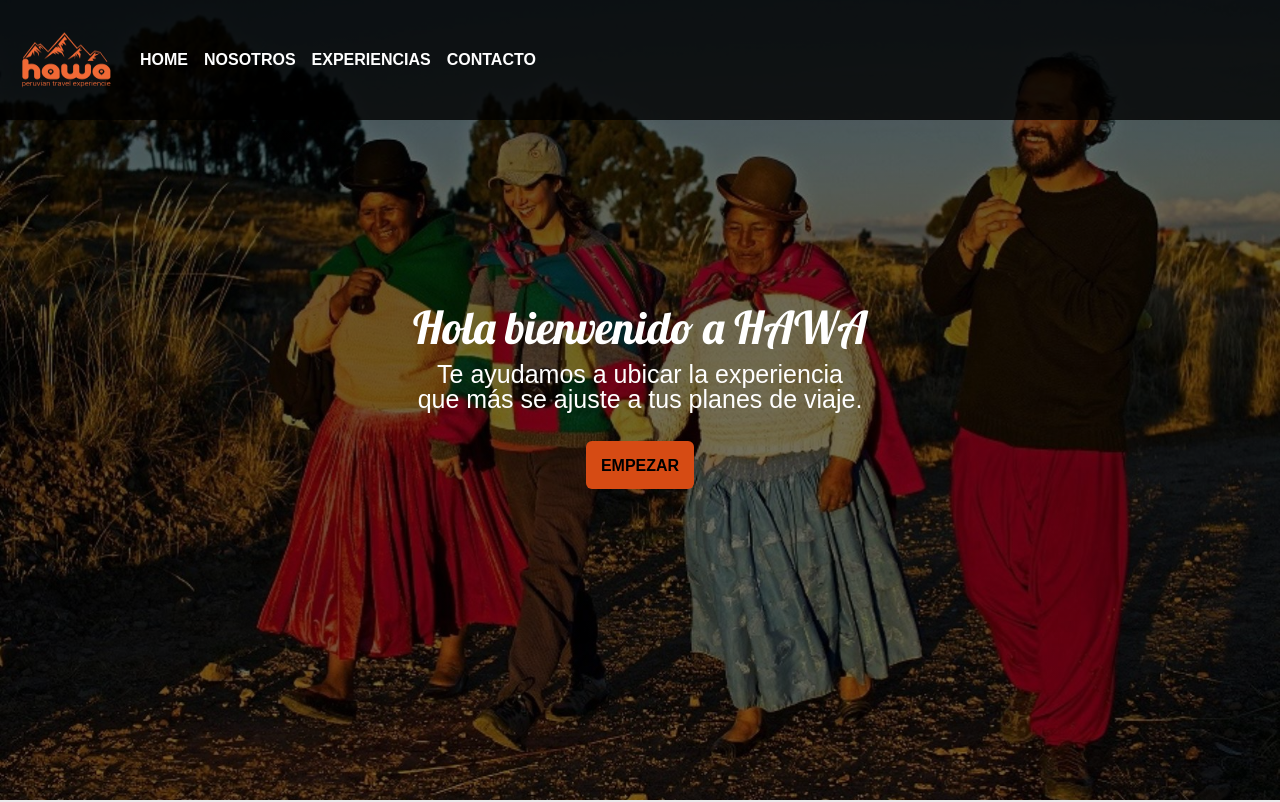
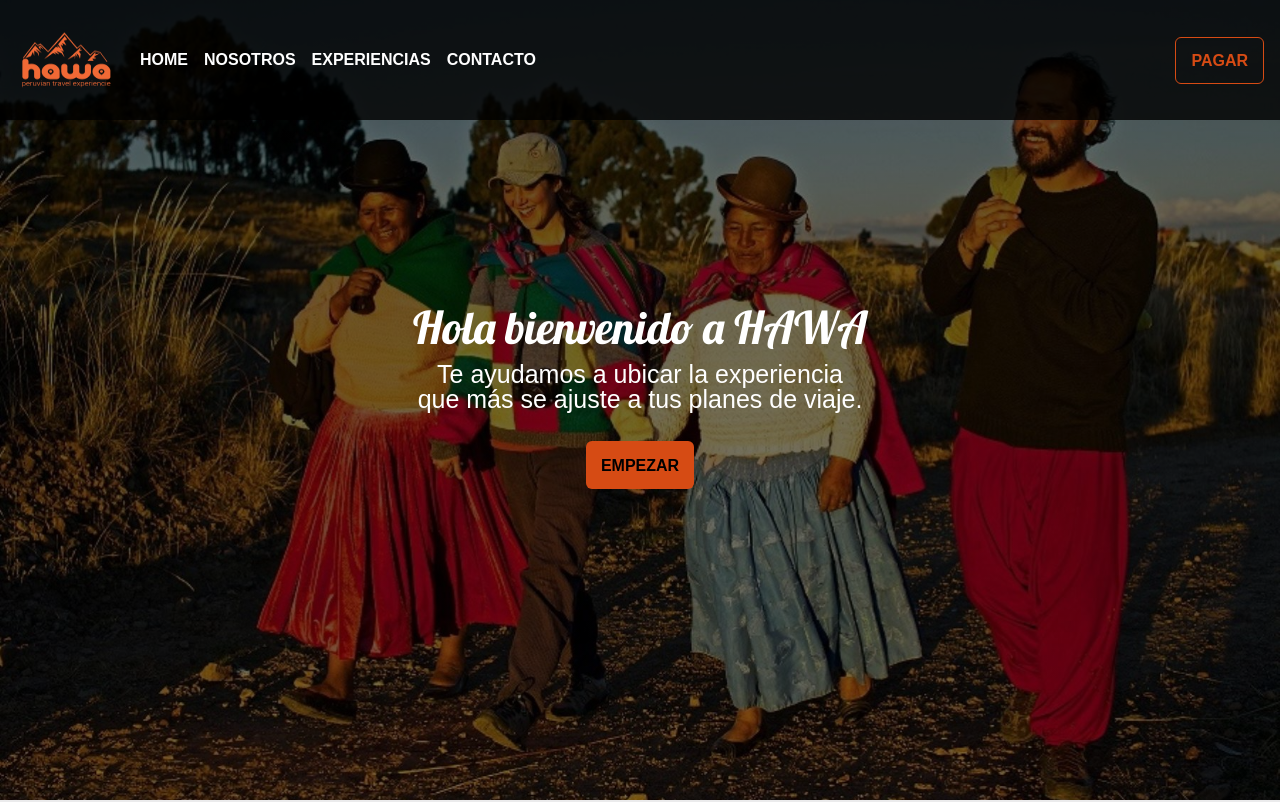
Before and after one commit to Betsycampos/llaqta-hawa, a plain HTML site: page hawa/home.html in a window 1280 px wide. Shown: the top 802 px of the page. Drawn offline with nearby package versions, Linux system fonts and the light colour scheme; a web font is replaced by a local one.

Commit message:
Añadiendo Pago

```diff
--- a/hawa/home.html
+++ b/hawa/home.html
@@ -24,7 +24,7 @@
     </a>
     <button class="navbar-toggler" type="button" data-toggle="collapse" data-target="#navbarNav" aria-controls="navbarNav"
       aria-expanded="false" aria-label="Toggle navigation">
-      <i class="fas fa-bars color-menu"></i>
+      <i class="fas fa-bars color-menu float-right"></i>
     </button>
     <div class="collapse navbar-collapse" id="navbarNav">
       <ul class="navbar-nav">
@@ -41,6 +41,9 @@
           <a class="nav-link text-white bold" href="#">CONTACTO</a>
         </li>
       </ul>
+    </div>
+    <div class="d-none d-md-block d-lg-block">
+        <a href="../hawa/pago.html" class="btn-pago position-btn fuente-solano1 bold float-right"><strong>PAGAR</strong></a>
     </div>
   </nav>
 
--- a/hawa/home1.css
+++ b/hawa/home1.css
@@ -249,4 +249,18 @@ nav {
     .goodbye-messages {
       left: 10%;
     }
+
+    .btn-pago {
+      color: #d64b14;
+      padding: 10px 15px;
+      border: 1px solid #d64b14;
+      border-radius: 6px;
+    }
+
+    .btn-pago:hover {
+      color: white;
+      padding: 10px 15px;
+      border: 1px solid white;
+      border-radius: 6px;
+    }
 }
```
